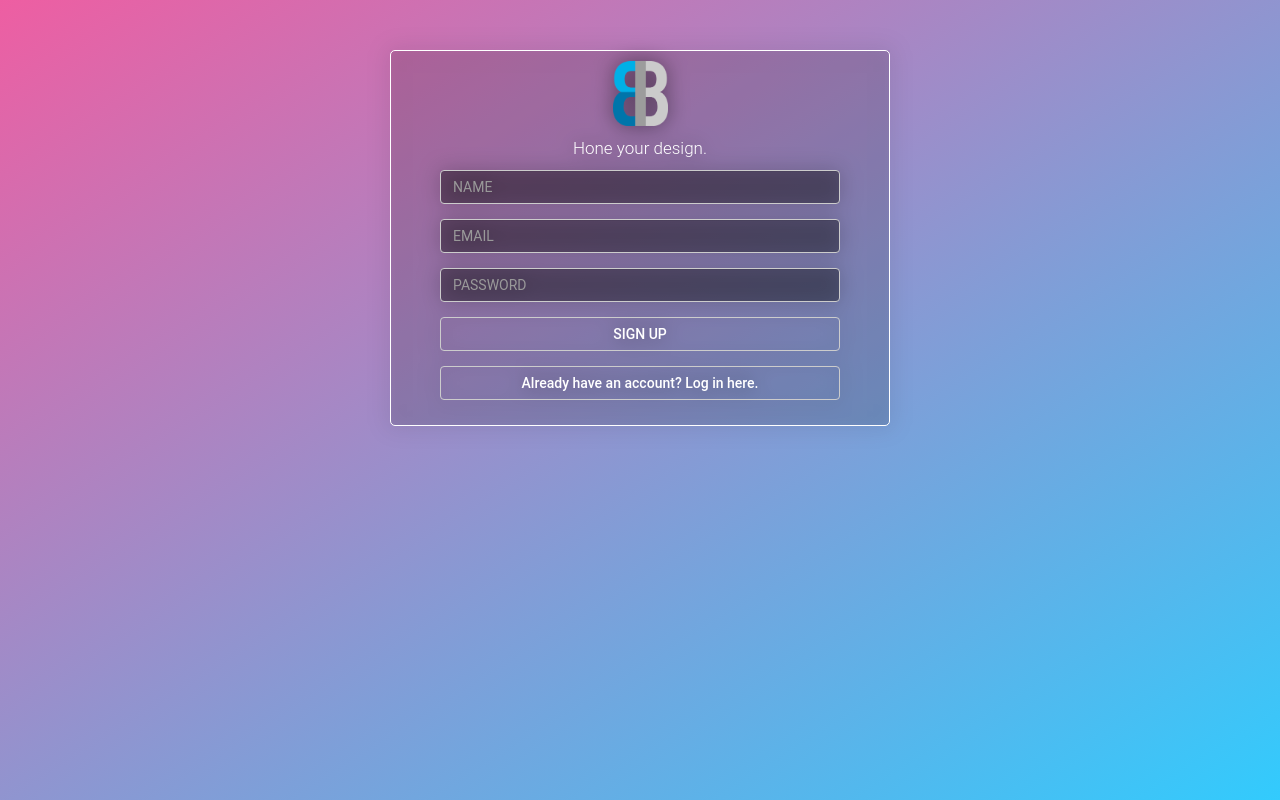
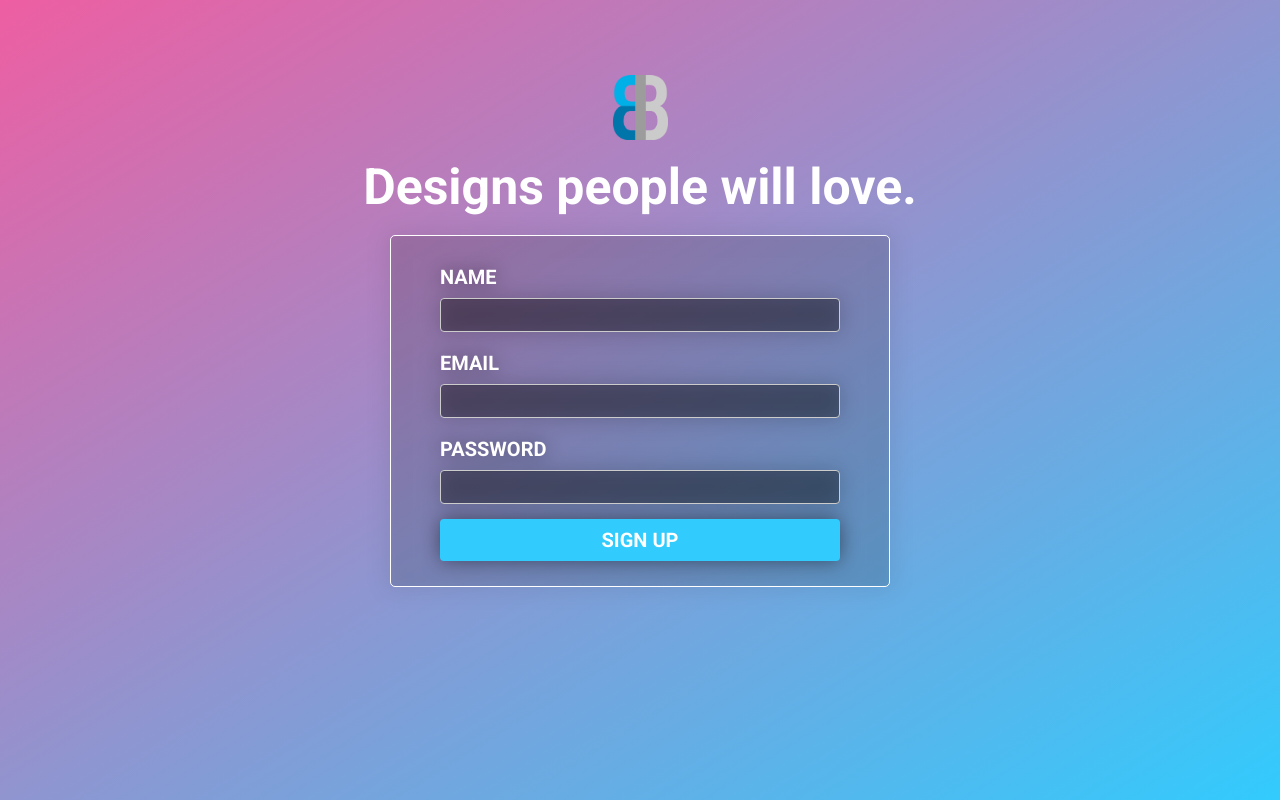
Before and after one commit to hchittela/nets213-project, a Flask app: page /signup in a window 1280 px wide. Run offline with Flask 2, Linux system fonts and the light colour scheme; some libraries are stand-ins or nearby versions.

Commit message:
Home changes

```diff
--- a/static/css/bg.css
+++ b/static/css/bg.css
@@ -1,3 +1,7 @@
+h3 {
+  color: white;
+}
+
 #grad {
   position: absolute;
   top: 0;
@@ -50,7 +54,7 @@
   background: rgba(0,0,0,.1);
 	border: 1px solid #ffffff;
 	border-radius: 5px;
-	margin: 50px auto;
+	margin: 20px auto;
 	padding: 10px;
 	width: 500px;
 	filter: drop-shadow(0px 0px 10px rgba(0,0,0,.5));
@@ -58,18 +62,22 @@
 
 .welcome-header {
 	text-align: center;
-	margin-bottom: 10px;
-	font-family: 'Open Sans', sans-serif;
+  margin-top: 75px;
 	font-weight: 300px;
 }
 
 .login-button {
 	width: 400px;
-	background: rgba(0,0,0,0);
+	background: #32CBFD;
 	color: white;
+  text-transform: uppercase;
 	font-weight: bold;
-  font-family: 'Roboto', sans-serif;
-  font-weight: 500;
+  font-weight: 700;
+  font-size: 20px;
+}
+
+.login-button.btn-secondary {
+  background: #EE5EA2;
 }
 
 .form-control {
--- a/static/css/main.css
+++ b/static/css/main.css
@@ -4,11 +4,22 @@
 
 html, body {
 	margin: 0;
-  padding: 0;
-  font-family: "Roboto", sans-serif;
+	padding: 0;
+	font-family: "Roboto", sans-serif;
+}
+
+h2, h3, h4, h5, h6 {
+	text-transform: uppercase;
 }
 
 h1 {
+	color: white;
+	font-weight: 700;
+	font-size: 50px;
+	text-align: center;
+}
+
+h2 {
 	font-weight: 700;
 	font-size: 30px;
 	color: #5C5C5C;
--- a/templates/bg_layout.html
+++ b/templates/bg_layout.html
@@ -6,6 +6,8 @@
 		<title>CCB | Crowdsourced Comparative Branding</title>
 
 		<!-- CSS -->
+		<link href='https://fonts.googleapis.com/css?family=Roboto:400,700,300,100,500' rel='stylesheet' type='text/css'>
+		<link rel="stylesheet" href="https://maxcdn.bootstrapcdn.com/font-awesome/4.4.0/css/font-awesome.min.css">
 		<link rel="stylesheet" href="https://maxcdn.bootstrapcdn.com/bootstrap/3.3.6/css/bootstrap.min.css" integrity="sha384-1q8mTJOASx8j1Au+a5WDVnPi2lkFfwwEAa8hDDdjZlpLegxhjVME1fgjWPGmkzs7" crossorigin="anonymous">
 		<link href="../static/css/main.css" rel="stylesheet">
 		<link href="../static/css/bg.css" rel="stylesheet">
@@ -16,6 +18,11 @@
 
 	<body>
 		<div id="grad"></div>
+		<div class="welcome-header">
+			<a href="{{ url_for('index') }}"><img src = "../static/images/ccb_logo.png" style="width: 55px;"></a>
+			<h1>Designs people will love.</h1>
+		</div>
+
 		<div class="start-page">
 			{% block content %}
 			{% endblock %}
--- a/templates/responses.html
+++ b/templates/responses.html
@@ -3,7 +3,7 @@
 
 <div class="row">
   <div class="col-md-12 upload">
-    <h1>RESPONSES</h1>
+    <h2>Responses</h2>
     <div class="form-group">
       It looks like you have no responses yet. Looking to get some feedback on a design? Upload your images <a href="{{ url_for('upload') }}">here</a>!
     </div><!-- /input-group -->
--- a/templates/signup.html
+++ b/templates/signup.html
@@ -1,13 +1,5 @@
 {% extends "bg_layout.html" %}
 {% block content %}
-
-	<div class="welcome-header">
-		<img src = "../static/images/ccb_logo.png" style="width: 55px;">
-	</div>
-
-	<div class="slogan">
-		<p style="color: #ffffff; font-family: 'Roboto', sans-serif; font-weight: 300;">Hone your design.</p>
-	</div>
 
 	<div class="start-container">
 		{% if error %}
@@ -18,21 +10,21 @@
 		{% endif %}
 		<form action="{{ url_for('signup') }}" method="post">
 			<div class="form-group">
-				<input type="text" class="form-control" id="name" name="name" placeholder="NAME">
+				<h3>Name</h3>
+				<input type="text" class="form-control" id="name" name="name">
 			</div>
 			<div class="form-group">
-				<input type="email" class="form-control" id="email" name="email" placeholder="EMAIL">
+				<h3>Email</h3>
+				<input type="email" class="form-control" id="email" name="email">
 			</div>
 			<div class="form-group">
-				<input type="password" class="form-control" id="password" name="password" placeholder="PASSWORD">
+				<h3>Password</h3>
+				<input type="password" class="form-control" id="password" name="password">
 			</div>
 			<div class="form-group">
-				<button type="submit" class="btn btn-default login-button">SIGN UP</button>
+				<button type="submit" class="btn login-button">SIGN UP</button>
 			</div>
 		</form>
-		<div class="form-group">
-			<a href="{{ url_for('index') }}"><button class="btn btn-default login-button">Already have an account? Log in here.</button></a>
-		</div>
 	</div>
 
 {% endblock %}
```
Also changed, not shown: templates/index.html (+6 -12 lines), templates/upload.html (+4 -4 lines).
